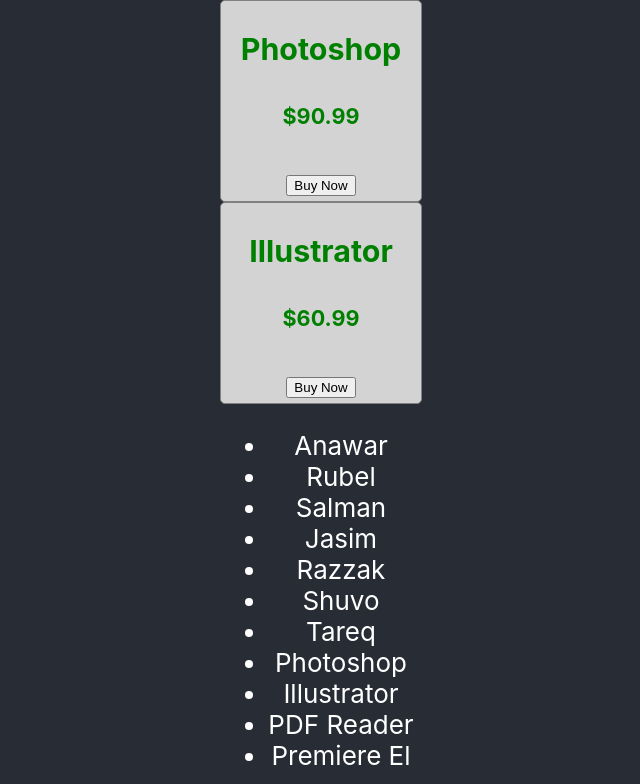
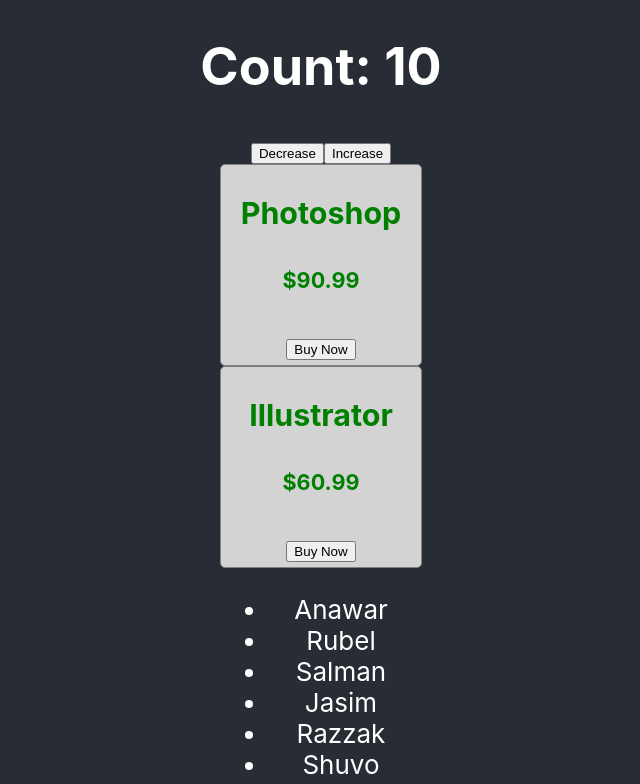
Before and after one commit to Shariful4447/my-new-react-app, a React (Create React App) app in the folder my-new-react-app/: page / in a window 1280 px wide. Shown: the top 784 px of the page, without its empty margins (319-959 px from the left). Built offline with nearby package versions, Linux system fonts and the light colour scheme.

Commit message:
State Change and use hook to set state

```diff
--- a/my-new-react-app/src/App.js
+++ b/my-new-react-app/src/App.js
@@ -1,3 +1,4 @@
+import React, {useState} from 'react';
 //import logo from './logo.svg';
 import './App.css';
 
@@ -44,6 +45,7 @@
         <Person name="Jasim Nayok" Nayika="Moyori"></Person>
         <Person name="Umar sani" Nayika="Dilruba khan"></Person>
          */}
+         <Counter></Counter>
 
           <Product product={products[0]}></Product>
           <Product product={products[1]}></Product>
@@ -102,6 +104,23 @@
 //   </div>)
 // }
 
+function Counter(){
+  const [count,setCount] = useState(10);
+  const handleIncrease =() =>setCount(count+1);
+
+
+
+  return(
+    <div>
+      <h1>Count: {count}</h1>
+      <button onClick={()=>setCount(count-1)}>Decrease</button>
+      <button onClick={handleIncrease}>Increase</button>
+    </div>
+  )
+
+
+}
+
 function Product(props){
   const productStyle={
     border: '1px solid grey',
```
